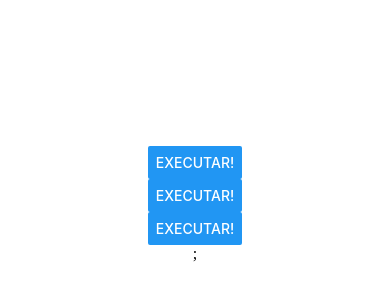
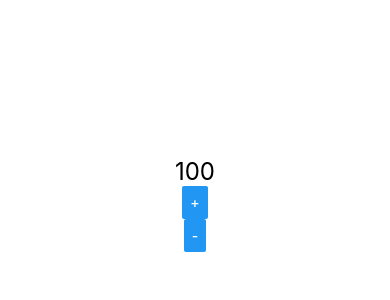
Before and after one commit to dronan/exercise-react-native, a React Native app: screen / in a window 390 px wide. Shown: the part 218-518 px from the top of the page. Built offline with nearby package versions, Linux system fonts and the light colour scheme.

Commit message:
uso do usestate

```diff
--- a/src/App.js
+++ b/src/App.js
@@ -7,12 +7,14 @@ import CompPadrao, {Comp1, Comp2} from './components/Multi';
 import Aleatorio from './components/Aleatorio';
 import MinMax from './components/MinMax';
 import Botao from './components/Botao';
+import Contador from './components/Contador';
 
 export default () => {
   return (
     <View style={style.App}>
-      <Botao />
-      {/* <Titulo titulo="Titulo principal" subtitulo="Aqui vai o subtitulo" />
+      <Contador inicial={100} />
+      {/* <Botao />
+      <Titulo titulo="Titulo principal" subtitulo="Aqui vai o subtitulo" />
       <Aleatorio min={1} max={60} />
       <MinMax min={213} max={20} />
       <MinMax min={1} max={94} />
--- /dev/null
+++ b/src/components/Contador.js
@@ -0,0 +1,17 @@
+import React, {useState} from 'react';
+import {Text, Button} from 'react-native';
+import estilo from './estilo';
+
+export default props => {
+  const [n, setN] = useState(props.inicial);
+  const inc = () => setN(n + 1);
+  const dec = () => setN(n - 1);
+
+  return (
+    <>
+      <Text style={estilo.textGrande}>{n}</Text>
+      <Button title="+" onPress={inc}></Button>
+      <Button title="-" onPress={dec}></Button>
+    </>
+  );
+};
```
